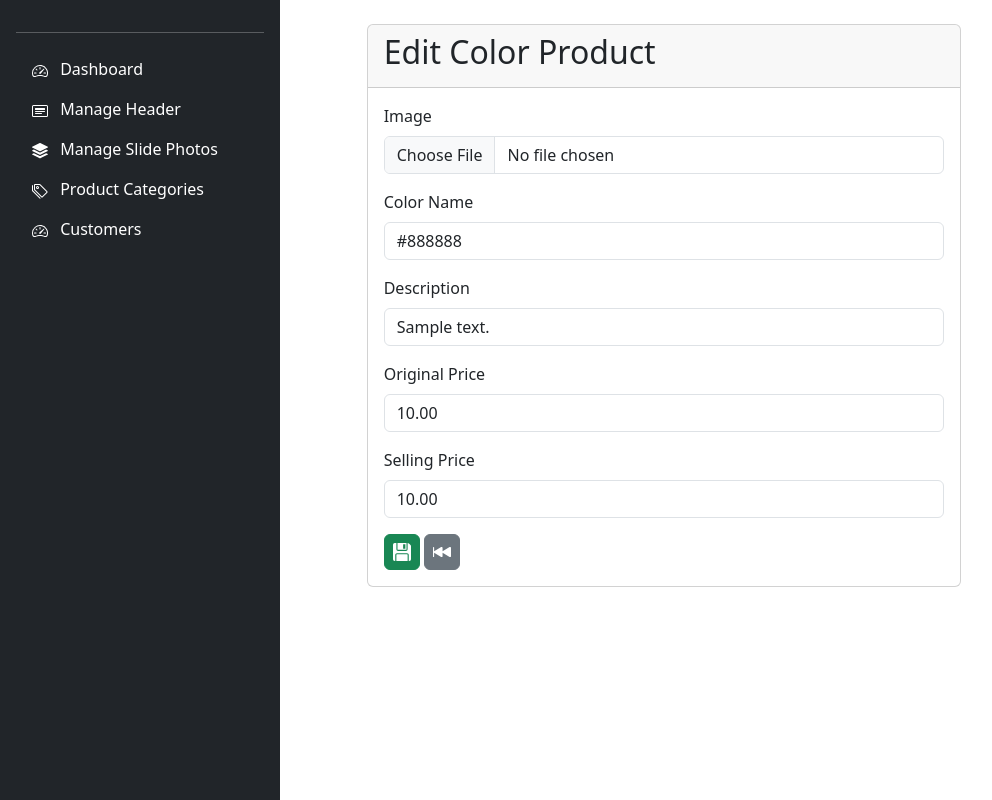
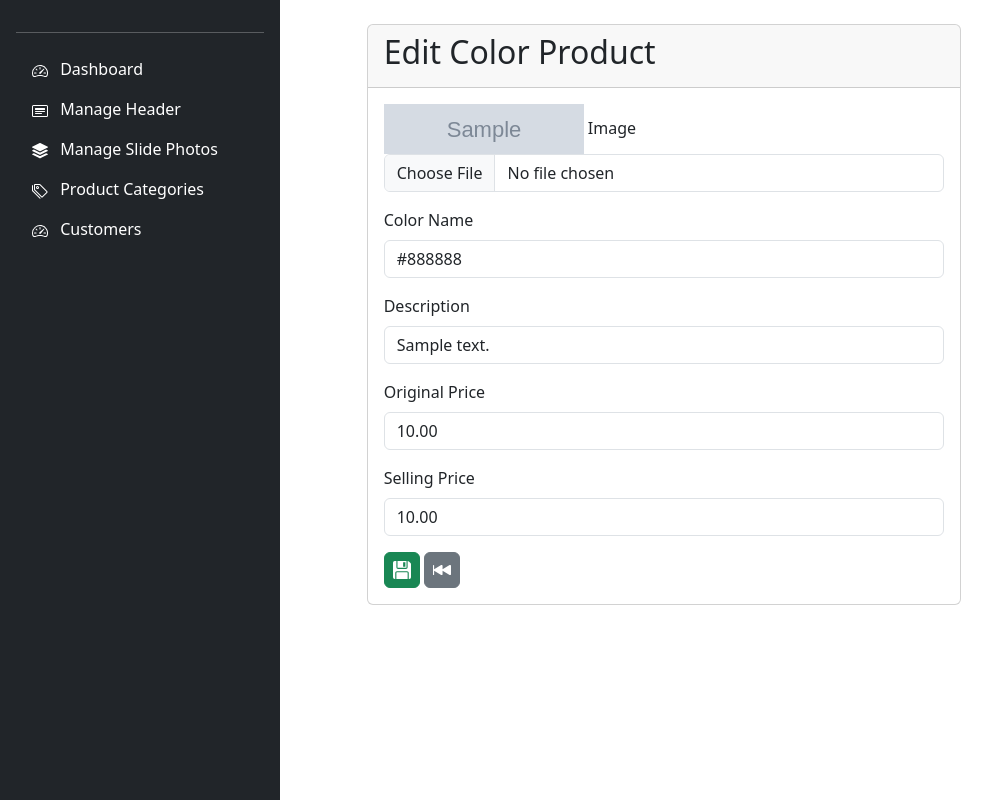
Before and after one commit to cyrusesales/jn4d-website, a Django app: page /adminpage/edit-color-product/1 in a window 1280 px wide. Shown: the part 78-878 px from the top of the page, without its empty margins (0-992 px from the left). Run offline with Django 5.2, Linux system fonts and the light colour scheme; tables that the repository leaves empty hold one stand-in row (values such as "Sample post"); grey boxes marked "Sample" are stand-in pictures.

Commit message:
modified the content in the color product page

```diff
--- a/jn4dwebsite/admin_page/templates/edit_color_product.html
+++ b/jn4dwebsite/admin_page/templates/edit_color_product.html
@@ -56,8 +56,8 @@
             <form method="POST" enctype="multipart/form-data">
               {% csrf_token %}
               <div class="mb-3">
-                {% if product.image %}
-                <img src="{{ product.image.url }}" alt="Image Here" class="" width="200" height="50" />
+                {% if colorProduct.image %}
+                <img src="{{ colorProduct.image.url }}" alt="Image Here" class="" width="200" height="50" />
                 {% endif %}
                 <label for="" class="form-label">Image</label>
                 <input type="file" name="image" class="form-control" />
```
Also changed, not shown: jn4dwebsite/media/colorproducts/Bengta.jpg (added), jn4dwebsite/media/colorproducts/Bymott_White_or_Beige_Stripe.jpg (added), jn4dwebsite/media/colorproducts/Bymott_White_or_Light_Gray_stripe.jpg (added), jn4dwebsite/media/colorproducts/Korgmott_Beige.jpg (added), jn4dwebsite/media/colorproducts/Korgmott_Dark_Gray.jpg (added), jn4dwebsite/media/colorproducts/Korgmott_White.jpg (added), jn4dwebsite/media/colorproducts/Lill_White_with_Rod_Pocket.jpg (added), jn4dwebsite/media/colorproducts/Palpljungmal.jpg (added), jn4dwebsite/media/colorproducts/ROSENMANDEL_GaQjR7t.jpg (added), jn4dwebsite/media/colorproducts/Rosenmandel_Gray.jpg (added), jn4dwebsite/media/colorproducts/Silverlonn_Beige.jpg (added), jn4dwebsite/media/colorproducts/Silverlonn_White.jpg (added), jn4dwebsite/media/colorproducts/Templefly_White_or_Black.jpg (added).
